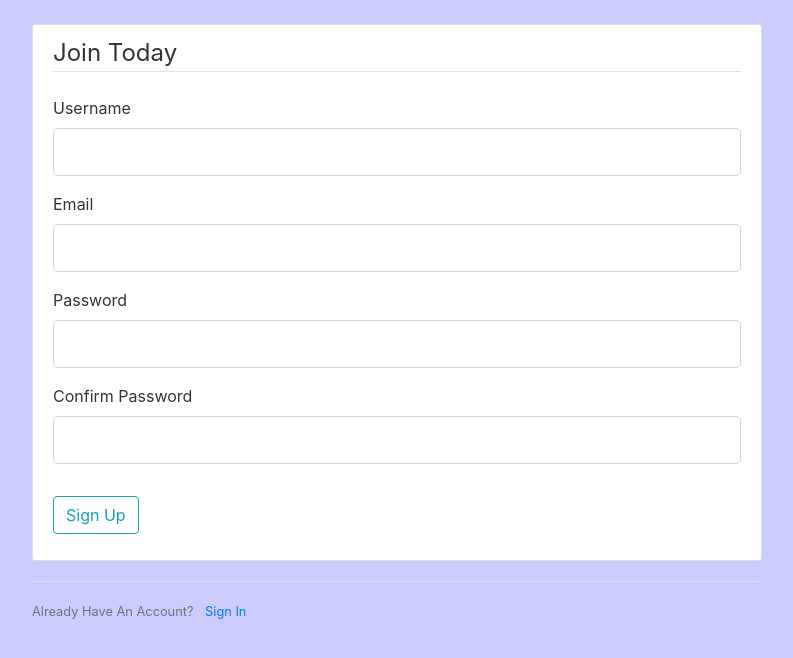
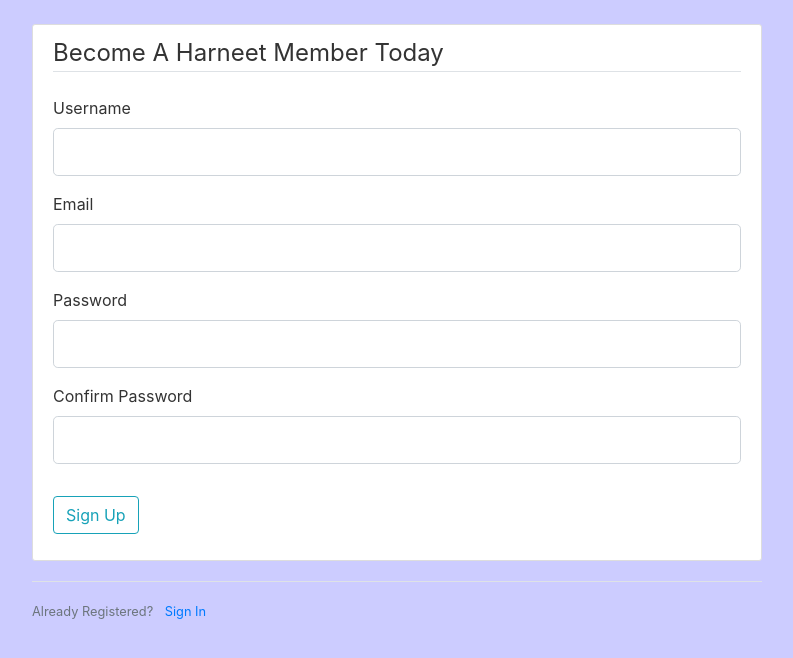
Before and after one commit to H4R03N/Ahmed_Haroen_set09103_cw2, a Flask app: page /register in a window 1280 px wide. Shown: the part 56-714 px from the top of the page, without its empty margins (53-846 px from the left). Run offline with Flask 2, Linux system fonts and the light colour scheme; some libraries are stand-ins or nearby versions.

Commit message:
cw2 complete didn't manage reset password or profile image uploader

```diff
--- a/app/routes.py
+++ b/app/routes.py
@@ -8,11 +8,10 @@ from app.models import User, Post
 from flask_login import login_user, current_user, logout_user, login_required
 from flask_mail import Message
 
-
 def send_reset_email(user):
     token = user.get_reset_token()
     msg = Message('Password Reset Request',
-                  sender='haroenahmed1996@gmail.com',
+                  sender='donotreply@harneet.ac.uk',
                   recipients=[user.email])
     msg.body = 'To reset your password, visit the following link:'
     {url_for('reset_token', token=token,  _external=True)}
@@ -20,10 +19,10 @@ def send_reset_email(user):
 
 
 def save_picture(form_picture):
-    random_hex  = urandom(8).digest(hex)
+    random_hex  = urandom(8)
     _, f_ext = os.path.splitext(form_picture.filename)
-    picture_fn = random_hex  + f_ext
-    picture_path = os.path.join(app.root_path, 'static/profile_pics/', picture_fn)
+    picture_fn ='img1_.jpg'
+    picture_path = os.path.join(app.root_path, 'static/img/profile_pics/', picture_fn)
 
     output_size = (125, 125)
     i = Image.open(form_picture)
@@ -31,6 +30,7 @@ def save_picture(form_picture):
     i.save(picture_path)
 
     return picture_fn
+
 
 @app.route("/")
 @app.route("/home")
--- a/app/templates/account.html
+++ b/app/templates/account.html
@@ -11,7 +11,7 @@
         <form method="POST" action="" enctype="multipart/form-data">
             {{ form.hidden_tag() }}
             <fieldset class="form-group">
-                <legend class="border-bottom mb-4">Account Info</legend>
+                <legend class="border-bottom mb-4">Account Information</legend>
                 <div class="form-group">
                     {{ form.username.label(class="form-control-label") }}
 
@@ -39,7 +39,7 @@
                         {{ form.email(class="form-control form-control-lg") }}
                     {% endif %}
                 </div>
-                <div class="form-group">
+         <!--     <div class="form-group">
                     {{ form.picture.label() }}
                     {{ form.picture(class="form-control-file") }}
                     {% if form.picture.errors %}
@@ -47,7 +47,7 @@
                             <span class="text-danger">{{ error }}</span></br>
                         {% endfor %}
                     {% endif %}
-                </div>
+                </div>  -->
             </fieldset>
             <div class="form-group">
                 {{ form.submit(class="btn btn-outline-info") }}
--- a/app/templates/login.html
+++ b/app/templates/login.html
@@ -36,10 +36,10 @@
                     {{ form.remember.label(class="form-check-label") }}
                 </div>
             </fieldset>
-            <div class="form-group">
+        <div class="form-group">
                 {{ form.submit(class="btn btn-outline-info") }}
           	  <small class="text-muted ml-2">
-                    <a href="{{ url_for('reset_request') }}">Forgot Password?</a>
+                 <!--   <a href="{{ url_for('reset_request') }}">Forgot Password?</a> -->
                 </small>
 
 	    </div>
--- a/app/templates/post.html
+++ b/app/templates/post.html
@@ -5,7 +5,7 @@
     <div class="media-body">
       <div class="article-metadata">
         <a class="mr-2" href="{{ url_for('user_posts', username=post.author.username) }}">{{ post.author.username }}</a>
-        <small class="text-muted">{{ post.date_posted.strftime('%Y-%m-%d') }}</small>
+        <small class="text-muted">{{ post.date_posted.strftime('%d-%m-%Y') }}</small>
         {% if post.author == current_user %}
           <div>
             <a class="btn btn-secondary btn-sm mt-1 mb-1" href="{{ url_for('update_post', post_id=post.id) }}">Update</a>
--- a/app/templates/register.html
+++ b/app/templates/register.html
@@ -4,7 +4,7 @@
         <form method="POST" action="">
             {{ form.hidden_tag() }}
             <fieldset class="form-group">
-                <legend class="border-bottom mb-4">Join Today</legend>
+                <legend class="border-bottom mb-4">Become A Harneet Member Today</legend>
                 <div class="form-group">
                     {{ form.username.label(class="form-control-label") }}
 
@@ -66,7 +66,7 @@
     </div>
     <div class="border-top pt-3">
         <small class="text-muted">
-            Already Have An Account? <a class="ml-2" href="{{ url_for('login') }}">Sign In</a>
+            Already Registered? <a class="ml-2" href="{{ url_for('login') }}">Sign In</a>
         </small>
     </div>
 {% endblock content %}
--- a/app/templates/user_posts.html
+++ b/app/templates/user_posts.html
@@ -7,7 +7,7 @@
           <div class="media-body">
             <div class="article-metadata">
               <a class="mr-2" href="{{ url_for('user_posts', username=post.author.username) }}">{{ post.author.username }}</a>
-              <small class="text-muted">{{ post.date_posted.strftime('%Y-%m-%d') }}</small>
+              <small class="text-muted">{{ post.date_posted.strftime('%d-%m-%Y') }}</small>
             </div>
             <h2><a class="article-title" href="{{ url_for('post', post_id=post.id) }}">{{ post.title }}</a></h2>
             <p class="article-content">{{ post.content }}</p>
```
Also changed, not shown: app/__init__.py (+5 -6 lines), app/site.db, app/templates/reset_request.html (line endings or trailing spaces), report/text.html (added), 1 other file.
